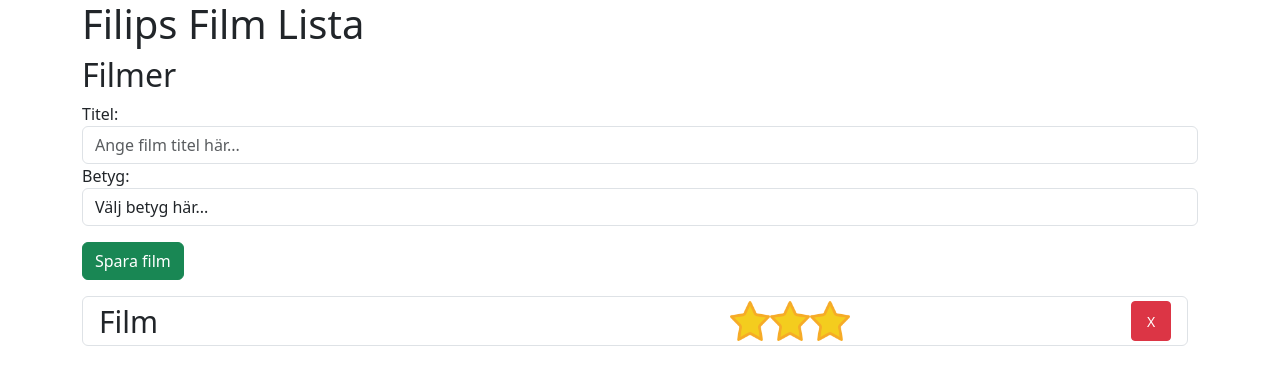
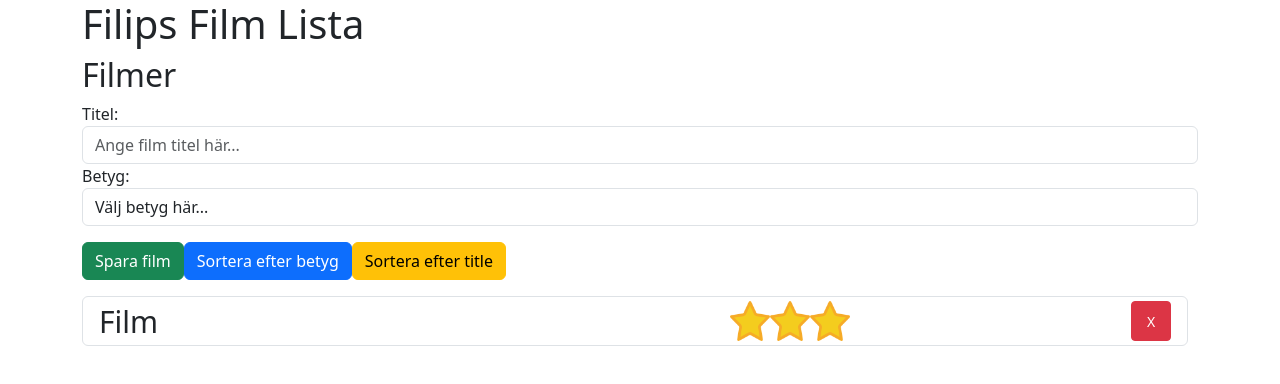
Before and after one commit to FilipNordqvist/react-app, a React (Create React App) app in the folder filips-film-lista-react/: page / in a window 1280 px wide. Shown: the top 384 px of the page. Built offline with nearby package versions, Linux system fonts and the light colour scheme.

Commit message:
Sortering funkar, ska bara uppdatera listan

```diff
--- a/filips-film-lista-react/src/FilmTitle.js
+++ b/filips-film-lista-react/src/FilmTitle.js
@@ -39,6 +39,17 @@ function deleteItem(id){
 setFilms(films.filter((item) => item.id !== id))
 }
 
+function sortAfterTitle(){
+    films.sort((a,b) => (a.title > b.title) ? 1 : -1)
+    console.log("Title sorterad: ", films)
+}
+
+function sortAfterGrade(){
+    films.sort((a,b) => (a.rating < b.rating) ? 1 : -1)
+    console.log("Betyg sorterad: ",films)
+
+}
+
     return (
         <div>
             <label for="title-field">Titel:</label>
@@ -57,8 +68,15 @@ setFilms(films.filter((item) => item.id !== id))
             <option value="5">5</option>
             </select>
 
-            <button type="submit" className="btn btn-success mt-3"
+            <button type="submit" className="btn btn-success mt-3 mr-5"
             onClick={addItem}>Spara film</button>
+
+            <button type="Sortera efter betyg" className="btn btn-primary mt-3 mr-5"
+            onClick={sortAfterGrade}>Sortera efter betyg</button>
+
+            <button type="Sortera efter title" className="btn btn-warning mt-3 "
+            onClick={sortAfterTitle}>Sortera efter title</button>
+
 
             <ul className="list-group">
                 { films.map(film => <Film key={film.id} item={film} deleteItem={deleteItem}/>) }
```
